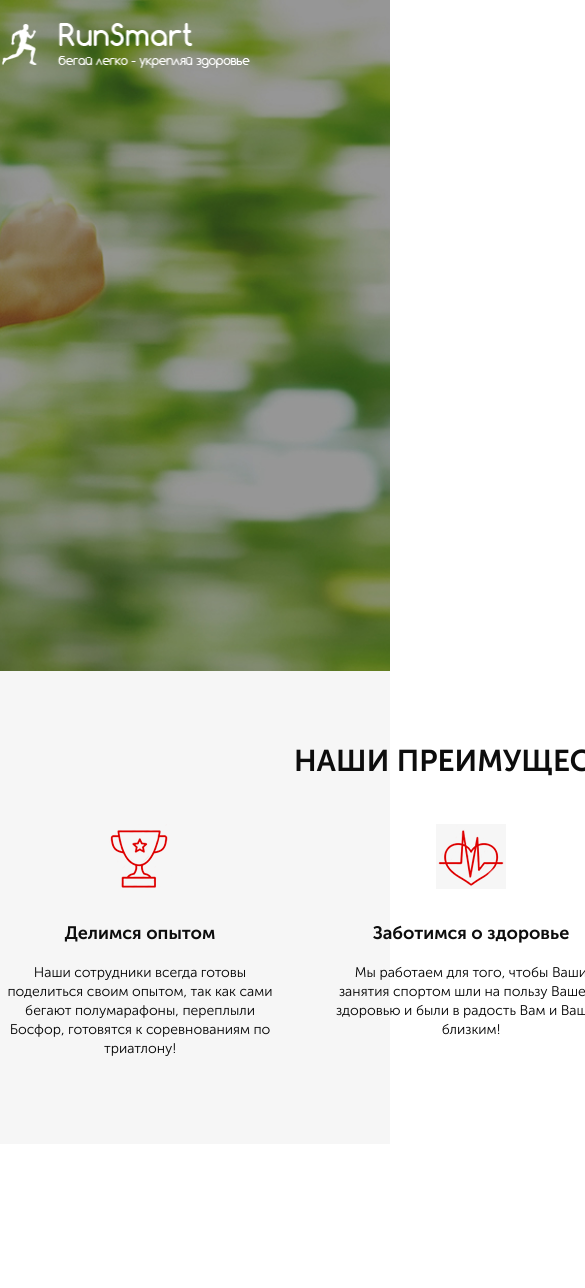
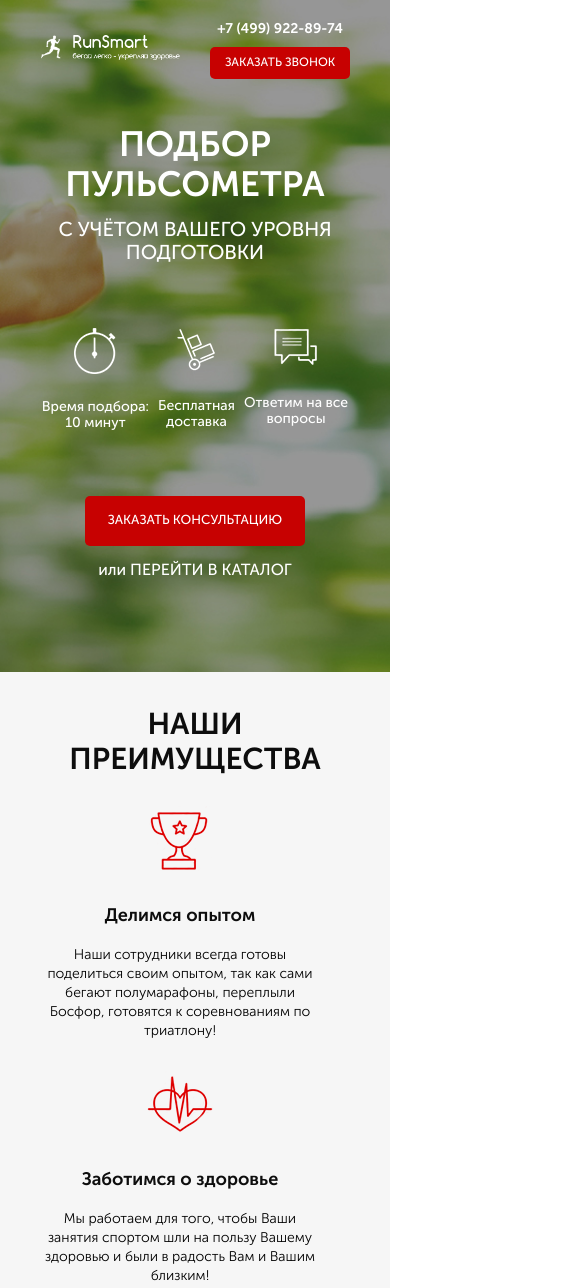
Before and after one commit to VitOtmb/Run-smart_lending, a website: page src/index.html in a window 390 px wide. Shown: the top 1288 px of the page, 585 px wide, since content can reach past the window. Before the commit the page ends 1144 px from the top, so only its background shows below. Drawn offline with Linux system fonts and the light colour scheme.

Commit message:
Сделал адаптив 2 первых секций

```diff
--- a/src/index.html
+++ b/src/index.html
@@ -56,7 +56,7 @@
    <section class="advantage">
       <div class="container">
          <h2 class="advantage__title">НАШИ ПРЕИМУЩЕСТВА</h2>
-         <div class="advantage__wpr">
+         <div class="advantage__wrp">
             <div class="advantage__item">
                <img src="icons/advantage_logo/cup.png" alt="cup">
                <h3>Делимся опытом</h3>
--- a/src/sass/base/_media.scss
+++ b/src/sass/base/_media.scss
@@ -0,0 +1,101 @@
+@media (max-width: 1200px) {
+   .container {
+      max-width: 970px;
+   }
+}
+
+@media (max-width: 992px) {
+   .container {
+      max-width: 750px;
+   }
+   .button {
+      &_main {
+         font-size: 13px;
+      }
+   }
+}
+
+@media (max-width: 768px) {
+   .container {
+      max-width: 550px;
+   }
+   .header {
+      &__info {
+         display: none;
+      }
+      &__contacts{
+         align-items: center;
+      }
+      &__phone {
+         font-size: 22px;
+      }
+   }
+   .promo {
+      &__wrp {
+         margin-top: 75px;
+         align-items: center;
+      }
+   }
+   .button {
+      width: 200px;
+      margin-top: 10px;
+      &_main {
+         margin-top: 65px;
+         font-size: 14px;
+      }
+   }
+   .advantage{
+      padding: 50px 0 60px 0;
+      height: 100%;
+      &__wrp {
+         margin-top: 24px;
+         flex-wrap: wrap;
+         justify-content: center;
+      }
+      &__item {
+         margin-top: 30px;
+      }
+   }
+}
+
+@media (max-width: 576px){
+   .container {
+      max-width: 310px;
+   }
+   .header {
+      &__logo {
+         width: 140px;
+      }
+      &__phone {
+         font-size: 14px;
+      }
+   }
+   .button {
+      width: 140px;
+      &_main {
+         width: 220px;
+         font-size: 13px;
+         margin-top: 65px;
+      }
+   }
+   .promo{
+      &__wrp {
+         margin-top: 45px;
+      }
+      &__title {
+         font-size: 35px;
+         text-align: center;
+      }
+      &__subtitle {
+         font-size: 20px;
+         text-align: center;
+      }
+   }
+   .advantage {
+      padding: 35px 0 40px 0;
+      &__wrp {
+         display: block;
+         margin-top: 10px;
+      }
+   }
+}
--- a/src/sass/components/_advantage.scss
+++ b/src/sass/components/_advantage.scss
@@ -9,13 +9,14 @@
       color: #0D0D0D;
       margin: 0;
    }
-   &__wpr {
+   &__wrp {
       display: flex;
+      // flex: 0 1 50%;
       justify-content: space-between;
       margin-top: 45px;
    }
    &__item {
-      width: 280px;
+      max-width: 280px;
       display: flex;
       flex-direction: column;
       align-items: center;
--- a/src/sass/components/_buttons.scss
+++ b/src/sass/components/_buttons.scss
@@ -10,7 +10,7 @@
    color: #FFFFFF;
    cursor: pointer;
    &_main {
-      width: 300px;
+      max-width: 300px;
       height: 50px;
       margin-top: 65px;
       font-size: 16px;
--- a/src/sass/components/_promo.scss
+++ b/src/sass/components/_promo.scss
@@ -1,4 +1,5 @@
 .promo {
+   width: 100%;
    min-height: 650px;
    padding: 21px 0 93px 0;
    background: url('../image/header_bg.jpg') center (center/cover) no-repeat;
@@ -24,12 +25,12 @@
    }
    &__icons {
       display: flex;
+      // flex: 0 1 50%;
       justify-content: space-between;
       margin-top: 64px;
-      width: 425px;
+      max-width: 425px;
    }
    &__item {
-      width: 110px;
       display: flex;
       align-items: center;
       flex-direction: column;
--- a/src/sass/style.scss
+++ b/src/sass/style.scss
@@ -4,7 +4,7 @@
 }
 
 .container {
-   width: 942px;
+   max-width: 942px;
    margin: 0 auto;
 }
 
@@ -14,3 +14,4 @@
 @import "components/header";
 @import "components/buttons";
 @import "components/advantage";
+@import "base/media";
```
Also changed, not shown: src/css/style.min.css.
